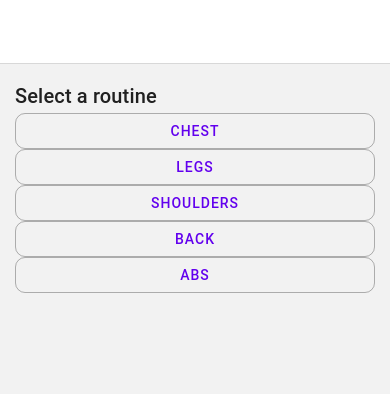
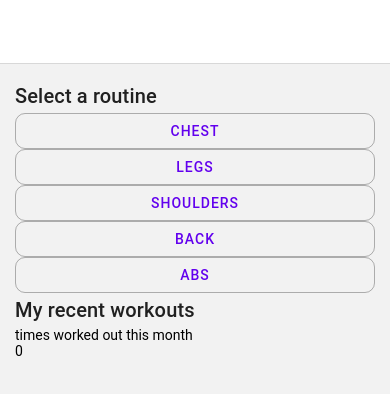
Before and after one commit to Vadlusk/Exercise-Tracker-Mobile, a React Native app: screen /SelectRoutine in a window 390 px wide. Shown: the top 394 px of the page. Built offline with nearby package versions, Linux system fonts and the light colour scheme.

Commit message:
:sparkles: feat: add beginning of history section. times worked out month

```diff
--- /dev/null
+++ b/app/screens/SelectRoutine/HistorySection.jsx
@@ -0,0 +1,31 @@
+import React from 'react'
+import { Title, Text } from 'react-native-paper'
+
+const WORKOUT_HISTORY = [
+  { routine: 'chest', date: '8/4/2022' },
+  { routine: 'legs', date: '8/5/2022' },
+  { routine: 'shoulders', date: '8/7/2022' },
+  { routine: 'back', date: '8/8/2022' },
+  { routine: 'abs', date: '8/9/2022' },
+  { routine: 'chest', date: '8/10/2022' },
+  { routine: 'legs', date: '8/11/2022' },
+  { routine: 'shoulders', date: '8/13/2022' },
+  { routine: 'back', date: '8/14/2022' },
+  { routine: 'abs', date: '8/15/2022' }
+]
+
+const HistorySection = () => {
+  const thisMonth = new Date().getMonth() + 1
+  const numExercisesThisMonth = WORKOUT_HISTORY.reduce((result, workout) => (new Date(workout.date).getMonth() + 1) === thisMonth ? result + 1 : result, 0)
+
+  return (
+    <>
+      <Title>My recent workouts</Title>
+
+      <Text>times worked out this month</Text>
+      <Text>{numExercisesThisMonth}</Text>
+    </>
+  )
+}
+
+export default HistorySection
--- a/app/screens/SelectRoutine/index.jsx
+++ b/app/screens/SelectRoutine/index.jsx
@@ -4,6 +4,8 @@ import { useNavigation } from '@react-navigation/native'
 import { Title, Button } from 'react-native-paper'
 
 import Screen from '../../components/Screen'
+
+import HistorySection from './HistorySection'
 
 import { useCurrentRoutineContext } from '../../hooks/CurrentRoutineContext'
 
@@ -30,6 +32,8 @@ const Main = () => {
         </Button>
       ))}
       </View>
+
+      <HistorySection />
     </Screen>
   )
 }
```
